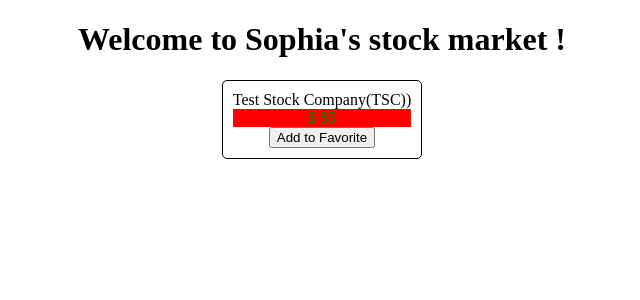
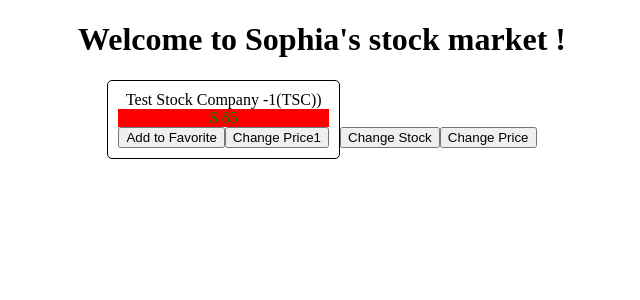
Before and after one commit to sophiaa1031/stock-market, an Angular app: page / in a window 1280 px wide. Shown: the top 300 px of the page, without its empty margins (318-958 px from the left). Built offline with nearby package versions, Linux system fonts and the light colour scheme.

Commit message:
4.4.3 change detection

```diff
--- a/src/app/app.component.html
+++ b/src/app/app.component.html
@@ -12,6 +12,8 @@
       Welcome to {{ title }} !
   </h1>
   <app-stock-item [stock]="stockObj" (toggleFavorite)="onToggleFavorite($event)"></app-stock-item>
+  <button (click)="changeStockObject()">Change Stock</button>
+  <button (click)="changeStockPrice()">Change Price</button>
 </div>
 
 <!-- * * * * * * * * * * * * * * * * * * * * * * * * * * * * * * * -->
--- a/src/app/app.component.ts
+++ b/src/app/app.component.ts
@@ -10,13 +10,22 @@ export class AppComponent implements OnInit {
   title = "Sophia's stock market";
 
   public stockObj:Stock;
+  private counter:number =1;
 
   ngOnInit(): void {
-    this.stockObj = new Stock('Test Stock Company','TSC',85,80);
+    this.stockObj = new Stock('Test Stock Company -'+this.counter++,'TSC',85,80);
   }
 
   onToggleFavorite(stockObj:Stock){
     console.log("Favorite for Sophia's stock",stockObj,'was triggered');
     this.stockObj.favorite = !this.stockObj.favorite;
   }
+
+  changeStockObject(){
+    this.stockObj = new Stock('Test Stock Company -'+this.counter++,'TSC',85,80);
+  }
+
+  changeStockPrice(){
+    this.stockObj.price += 10;
+  }
 }
--- a/src/app/stock/stock-item/stock-item.component.html
+++ b/src/app/stock/stock-item/stock-item.component.html
@@ -10,4 +10,5 @@
                        [style.background-color]="stock.isPositiveChange()?'red':'green'">$ {{stock.price}}</div>
     <button (click)="onToggleFavorite($event)"
             *ngIf="!stock.favorite">Add to Favorite</button>
+    <button (click)="changeStockPrice()">Change Price1</button>
 </div>
--- a/src/app/stock/stock-item/stock-item.component.ts
+++ b/src/app/stock/stock-item/stock-item.component.ts
@@ -1,10 +1,11 @@
-import { Component, OnInit, Input, Output, EventEmitter } from '@angular/core';
+import { Component, OnInit, Input, Output, EventEmitter, ChangeDetectionStrategy } from '@angular/core';
 import { Stock } from '../../model/stock';
 
 @Component({
   selector: 'app-stock-item',
   templateUrl: './stock-item.component.html',
-  styleUrls: ['./stock-item.component.scss']
+  styleUrls: ['./stock-item.component.scss'],
+  changeDetection:ChangeDetectionStrategy.OnPush
 })
 export class StockItemComponent {
 
@@ -19,4 +20,8 @@ export class StockItemComponent {
     this.toggleFavorite.emit(this.stock);
   }
 
+  changeStockPrice(){
+    this.stock.price += 5;
+  }
+
 }
```
